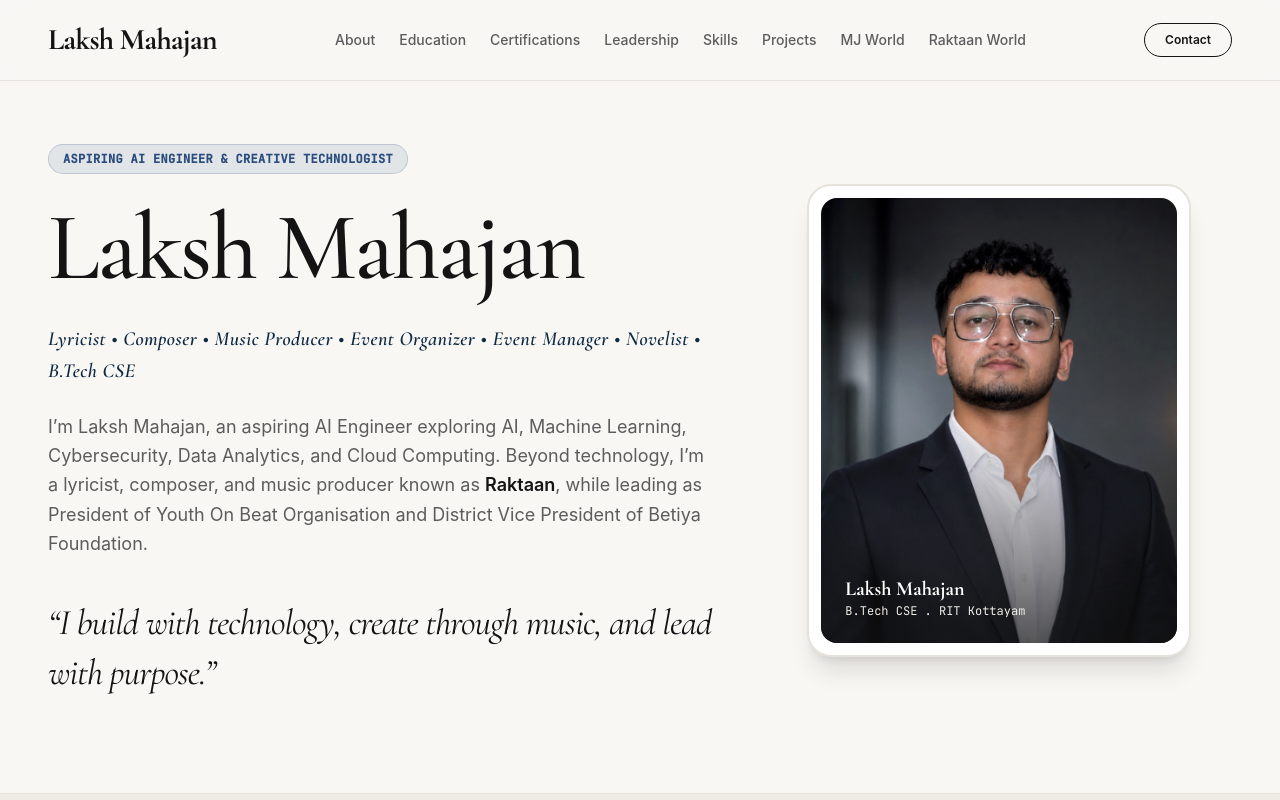
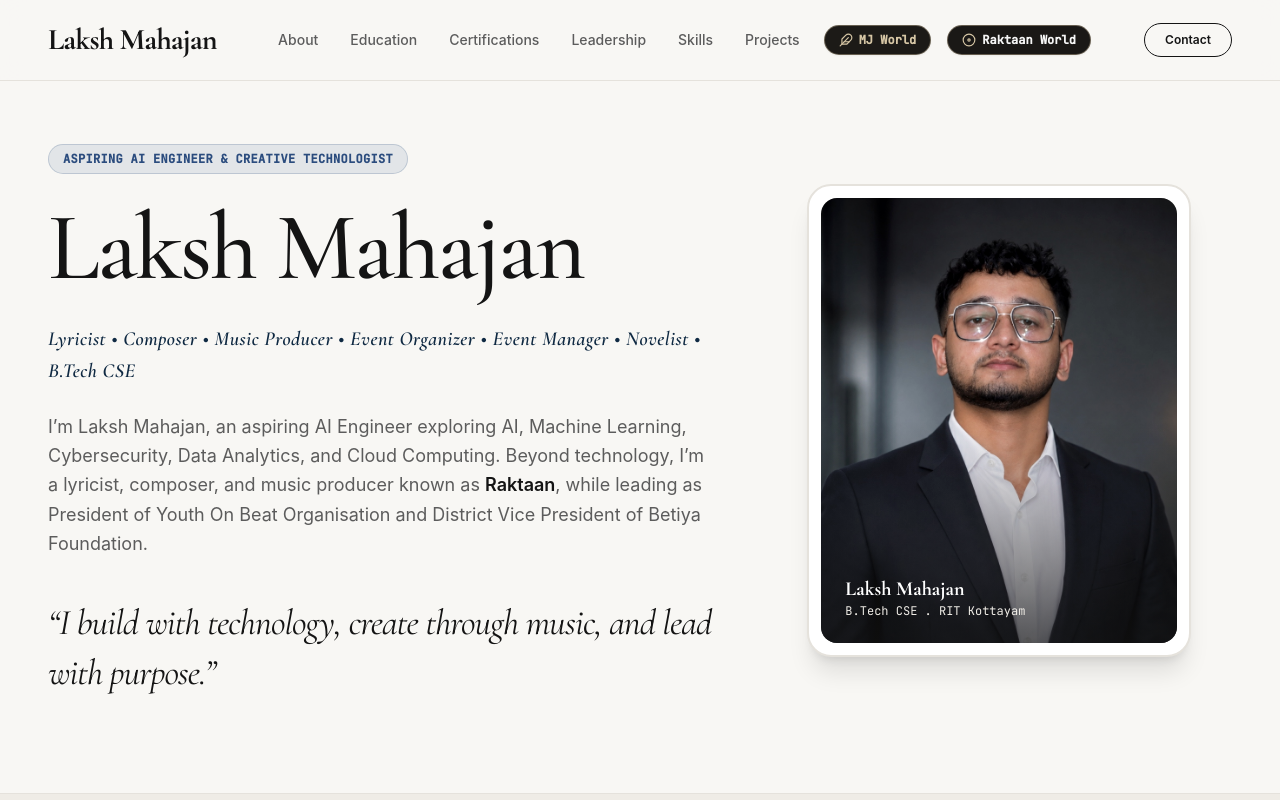
Before and after one commit to Laksh-mjn/LAKSH, a React (Vite) app: page / in a window 1280 px wide. Shown: the top 800 px of the page. Built offline with nearby package versions, Linux system fonts and the light colour scheme.

Commit message:
Style MJ World and Raktaan World header buttons with distinctive dark gold pill badges and icons

```diff
--- a/src/components/Navbar.jsx
+++ b/src/components/Navbar.jsx
@@ -1,19 +1,18 @@
-import { ArrowLeft } from 'lucide-react';
+import React from 'react';
+import { ArrowLeft, Feather, Disc } from 'lucide-react';
 
 export default function Navbar({ activePage, setActivePage }) {
   const isRaktaan = activePage === 'raktaan';
   const isCertifications = activePage === 'certifications';
   const isMJWorld = activePage === 'mjworld';
 
-  const navLinks = [
+  const standardNavLinks = [
     { name: 'About', href: '#about' },
     { name: 'Education', href: '#education' },
     { name: 'Certifications', href: '#certifications' },
     { name: 'Leadership', href: '#leadership' },
     { name: 'Skills', href: '#skills' },
     { name: 'Projects', href: '#projects' },
-    { name: 'MJ World', href: '#mjworld' },
-    { name: 'Raktaan World', href: '#raktaan' },
   ];
 
   return (
@@ -34,8 +33,9 @@ export default function Navbar({ activePage, setActivePage }) {
         </div>
 
         {/* Desktop Navigation Links */}
-        <div className="hidden lg:flex items-center gap-6 text-xs sm:text-sm font-medium">
-          {navLinks.map((link) => (
+        <div className="hidden lg:flex items-center gap-4 text-xs sm:text-sm font-medium">
+          {/* Standard Navigation Links */}
+          {standardNavLinks.map((link) => (
             <a
               key={link.name}
               href={link.href}
@@ -43,17 +43,11 @@ export default function Navbar({ activePage, setActivePage }) {
                 if (link.name === 'Certifications') {
                   e.preventDefault();
                   setActivePage('certifications');
-                } else if (link.name === 'MJ World') {
-                  e.preventDefault();
-                  setActivePage('mjworld');
-                } else if (link.name === 'Raktaan World') {
-                  e.preventDefault();
-                  setActivePage('raktaan');
                 } else if (isRaktaan || isCertifications || isMJWorld) {
                   setActivePage('portfolio');
                 }
               }}
-              className={`transition-colors cursor-pointer ${
+              className={`transition-colors cursor-pointer px-2 py-1 ${
                 isRaktaan || isMJWorld
                   ? 'text-[#A7A7A7] hover:text-[#D6C6A5]'
                   : 'text-[#5C5C5C] hover:text-[#141414]'
@@ -62,6 +56,32 @@ export default function Navbar({ activePage, setActivePage }) {
               {link.name}
             </a>
           ))}
+
+          {/* Stylish Distinctive MJ World Button */}
+          <button
+            onClick={() => setActivePage('mjworld')}
+            className={`px-3.5 py-1.5 rounded-full text-xs font-mono-code font-bold inline-flex items-center gap-1.5 transition-all shadow-xs border cursor-pointer hover:scale-105 ${
+              isMJWorld
+                ? 'bg-[#D6C6A5] text-[#111111] border-[#D6C6A5] shadow-[0_0_15px_rgba(214,198,165,0.4)]'
+                : 'bg-[#1C1A17] text-[#D6C6A5] border-[#D6C6A5]/40 hover:border-[#D6C6A5] hover:bg-[#282420]'
+            }`}
+          >
+            <Feather className="w-3.5 h-3.5 text-[#D6C6A5]" />
+            <span>MJ World</span>
+          </button>
+
+          {/* Stylish Distinctive Raktaan World Button */}
+          <button
+            onClick={() => setActivePage('raktaan')}
+            className={`px-3.5 py-1.5 rounded-full text-xs font-mono-code font-bold inline-flex items-center gap-1.5 transition-all shadow-xs border cursor-pointer hover:scale-105 ${
+              isRaktaan
+                ? 'bg-[#D6C6A5] text-[#111111] border-[#D6C6A5] shadow-[0_0_15px_rgba(214,198,165,0.4)]'
+                : 'bg-[#1A1816] text-[#F5F5F5] border-[#D6C6A5]/40 hover:border-[#D6C6A5] hover:bg-[#25221F]'
+            }`}
+          >
+            <Disc className="w-3.5 h-3.5 text-[#D6C6A5]" />
+            <span>Raktaan World</span>
+          </button>
         </div>
 
         {/* CTA Action Buttons */}
```
